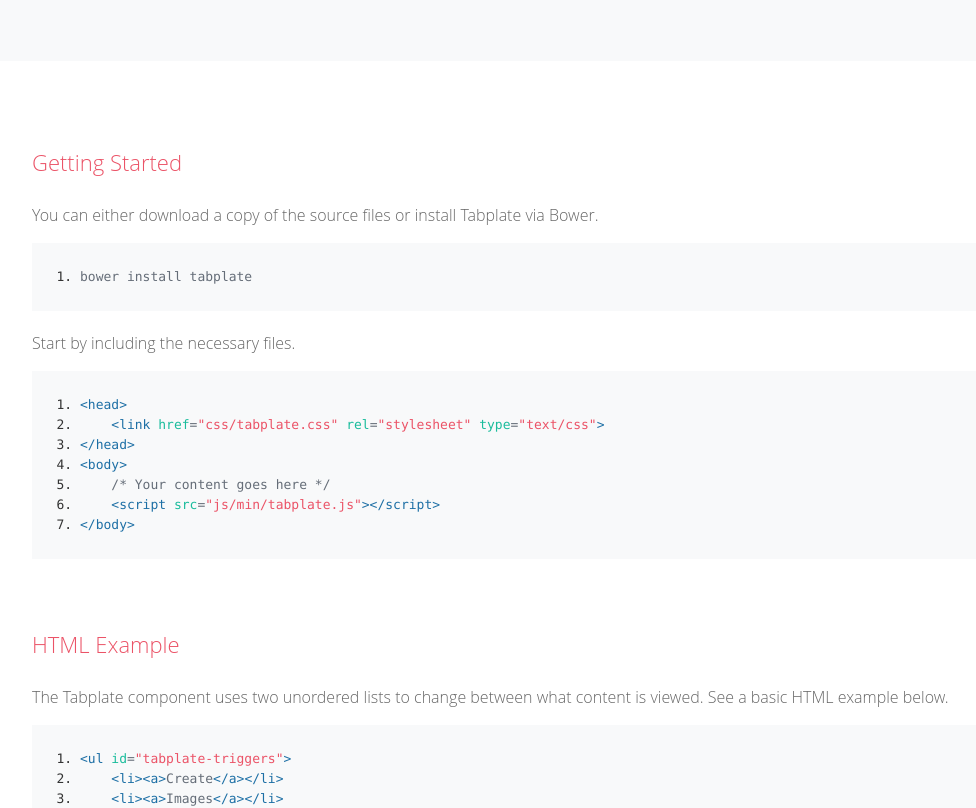
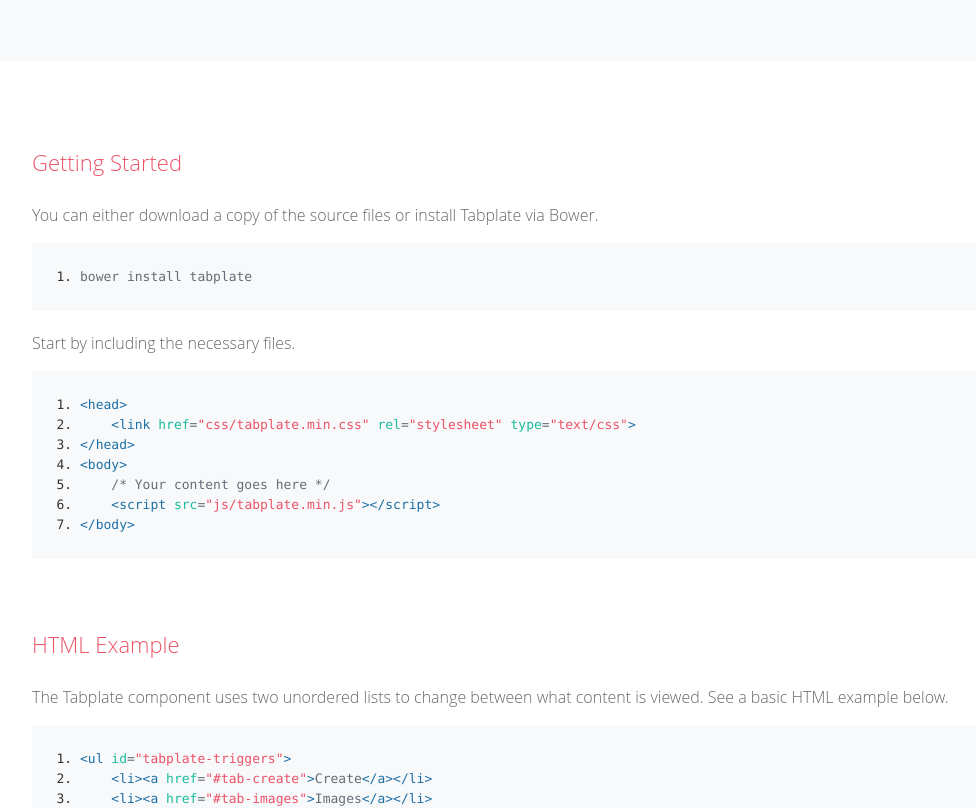
Before and after one commit to chrishumboldt/Rocket-Tab, a website: page index.html in a window 1280 px wide. Shown: the part 146-954 px from the top of the page, without its empty margins (78-1054 px from the left). Drawn offline with Linux system fonts and the light colour scheme.

Commit message:
Changes to documentation.

```diff
--- a/index.html
+++ b/index.html
@@ -25,11 +25,11 @@
 		<p>Start by including the necessary files.</p>
 <pre class="prettyprint linenums">
 &lt;head&gt;
-    &lt;link href=&quot;css/tabplate.css&quot; rel=&quot;stylesheet&quot; type=&quot;text/css&quot;&gt;
+    &lt;link href=&quot;css/tabplate.min.css&quot; rel=&quot;stylesheet&quot; type=&quot;text/css&quot;&gt;
 &lt;/head&gt;
 &lt;body&gt;
     /* Your content goes here */
-    &lt;script src=&quot;js/min/tabplate.js&quot;>&lt;/script&gt;
+    &lt;script src=&quot;js/tabplate.min.js&quot;>&lt;/script&gt;
 &lt;/body&gt;
 </pre>
 		<br>
@@ -37,14 +37,14 @@
 		<p>The Tabplate component uses two unordered lists to change between what content is viewed. See a basic HTML example below.</p>
 <pre class="prettyprint linenums">
 &lt;ul id="tabplate-triggers"&gt;
-    &lt;li&gt;&lt;a&gt;Create&lt;/a&gt;&lt;/li&gt;
-    &lt;li&gt;&lt;a&gt;Images&lt;/a&gt;&lt;/li&gt;
-    &lt;li&gt;&lt;a&gt;Order&lt;/a&gt;&lt;/li&gt;
+    &lt;li&gt;&lt;a href="#tab-create"&gt;Create&lt;/a&gt;&lt;/li&gt;
+    &lt;li&gt;&lt;a href="#tab-images"&gt;Images&lt;/a&gt;&lt;/li&gt;
+    &lt;li&gt;&lt;a href="#tab-order"&gt;Order&lt;/a&gt;&lt;/li&gt;
 &lt;/ul&gt;
 &lt;ul id="tabplate-tabs"&gt;
-    &lt;li&gt;&lt;p&gt;Your content goes here.&lt;/p&gt;&lt;/li&gt;
-    &lt;li&gt;&lt;p&gt;Your content goes here.&lt;/p&gt;&lt;/li&gt;
-    &lt;li&gt;&lt;p&gt;Your content goes here.&lt;/p&gt;&lt;/li&gt;
+    &lt;li id="tab-create"&gt;&lt;p&gt;Your content goes here.&lt;/p&gt;&lt;/li&gt;
+    &lt;li id="tab-images"&gt;&lt;p&gt;Your content goes here.&lt;/p&gt;&lt;/li&gt;
+    &lt;li id="tab-order"&gt;&lt;p&gt;Your content goes here.&lt;/p&gt;&lt;/li&gt;
 &lt;/ul&gt;
 </pre>
 		<br>
```
Also changed, not shown: README.md.
